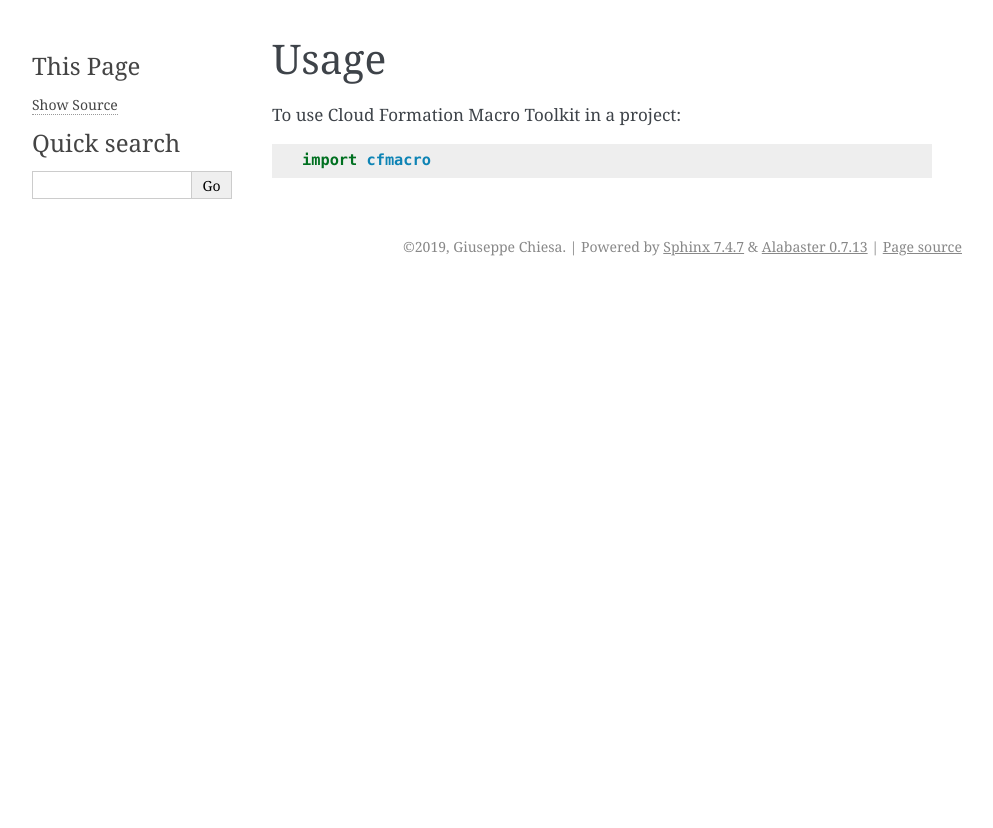
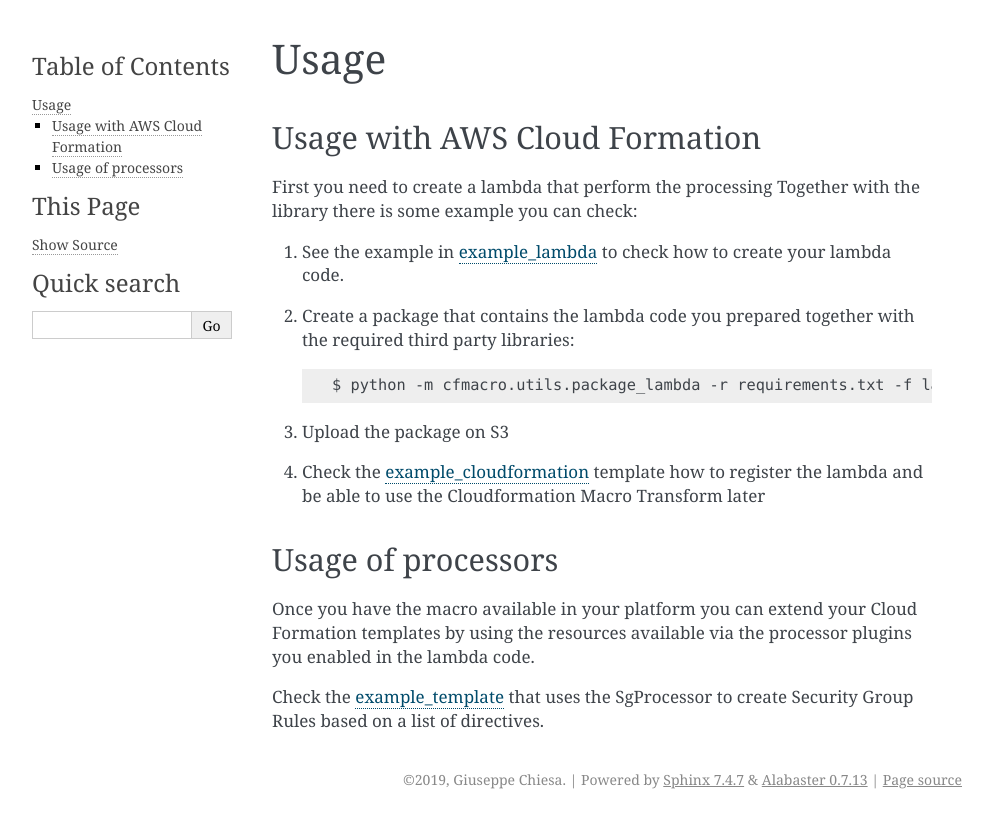
Before and after one commit to gchiesa/cfmacro, a Sphinx documentation site: the page built from docs/usage.rst, in a window 1280 px wide. Shown: the top 828 px of the page, without its empty margins (148-1141 px from the left). Built offline with Sphinx 7.4.7, drawn with Linux system fonts in a browser that asks for light colours; pages that are not in the unit, such as notebooks, are missing from menus.

Commit message:
wip: documentation

```diff
--- a/docs/index.rst
+++ b/docs/index.rst
@@ -5,10 +5,11 @@ Welcome to Cloud Formation Macro Toolkit's documentation!
    :maxdepth: 2
    :caption: Contents:
 
-   readme
+   General <readme>
    installation
    usage
-   modules
+   Processors <processors>
+   API Reference <modules>
    contributing
    authors
    history
--- a/docs/usage.rst
+++ b/docs/usage.rst
@@ -2,6 +2,33 @@
 Usage
 =====
 
-To use Cloud Formation Macro Toolkit in a project::
 
-    import cfmacro
+Usage with AWS Cloud Formation
+------------------------------
+
+First you need to create a lambda that perform the processing
+Together with the library there is some example you can check:
+
+1. See the example in example_lambda_ to check how to create your lambda code.
+
+2. Create a package that contains the lambda code you prepared together with the required third party
+   libraries::
+
+    $ python -m cfmacro.utils.package_lambda -r requirements.txt -f lambda.py -o lambda_package.zip
+
+3. Upload the package on S3
+
+4. Check the example_cloudformation_ template how to register the lambda and be able to use the Cloudformation
+   Macro Transform later
+
+Usage of processors
+-------------------
+
+Once you have the macro available in your platform you can extend your Cloud Formation templates by using the
+resources available via the processor plugins you enabled in the lambda code.
+
+Check the example_template_ that uses the SgProcessor to create Security Group Rules based on a list of directives.
+
+.. _example_lambda: https://github.com/gchiesa/cfmacro/blob/master/cfmacro/_resources/examples/lambda.py
+.. _example_cloudformation: https://github.com/gchiesa/cfmacro/blob/master/cfmacro/_resources/examples/macro.template
+.. _example_template: https://github.com/gchiesa/cfmacro/blob/master/cfmacro/_resources/examples/cf_snippet_sg.template
```
Also changed, not shown: README.rst (+19 -3 lines), docs/installation.rst (+17 -5 lines), docs/processors.rst (added, +7 -0 lines), docs/sg_processor.rst (added, +102 -0 lines), 2 other files.
